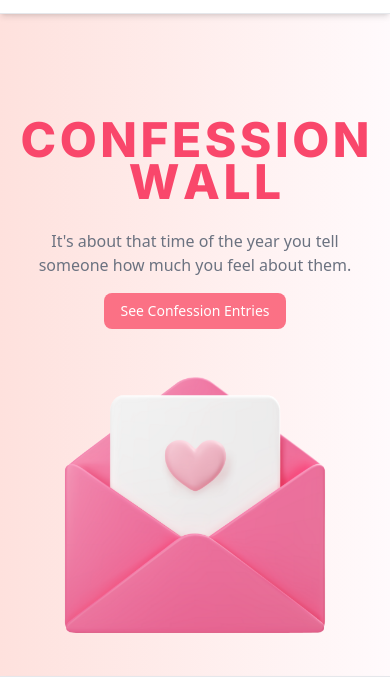
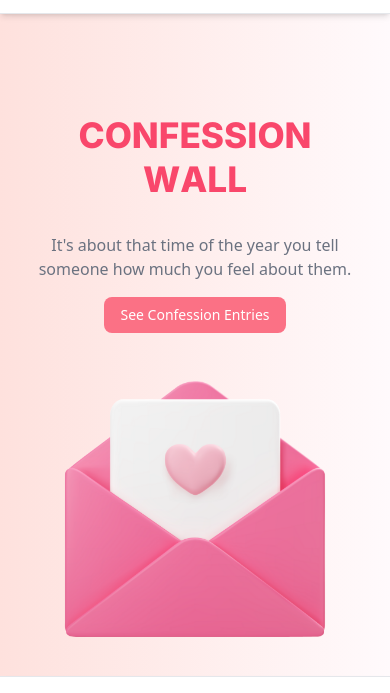
Before and after one commit to czarinacuarez/final-confession, a plain HTML site: page index.html in a window 390 px wide. Shown: the part 55-748 px from the top of the page. Drawn offline with nearby package versions, Linux system fonts and the light colour scheme; some packages are replaced by stand-ins of ours; a script that the page names is missing.

Commit message:
fixed responsiveness

```diff
--- a/index.html
+++ b/index.html
@@ -89,6 +89,7 @@
         <div class = "grid grid-cols-1 md:grid-cols-2 py-10 md:p-10 gap-4">
             <div class="flex justify-center flex-col align-center ">
                 <div class = "animate c p-2">
+                    <div class = "px-5 md:px-0 flex justify-center md:justify-start">
                         <span class = "">C</span>
                         <span>O</span>
                         <span>N</span>
@@ -99,11 +100,15 @@
                         <span>I</span>
                         <span>O</span>
                         <span>N</span>
+                    </div>
 
-                    <span class="md:ml-4 ml-5">W</span>
+                    <div class = "flex justify-center md:justify-start py-4">
+                        <span class="">W</span>
                         <span>A</span>
                         <span>L</span>
                         <span>L</span>
+
+                    </div>
 
                 </div>
                 <p class="py-4 font-base text-gray-500 text-center md:text-left max-w-full px-6 lg:px-0 md:max-w-sm">It's about that time of the year you tell someone how much you feel about them.</p>
--- a/styles.css
+++ b/styles.css
@@ -48,7 +48,7 @@
 	cursor: pointer;
 	display: inline-block;
 	font-weight: 800;
-    font-size: clamp(1.5rem, 2.979rem + 0.0672vw, 5rem);  color: #F9476B;
+    font-size: clamp(2.2rem, 1.3313rem + 2.7799vw, 4rem);color: #F9476B;
 	user-select: none;
 	line-height: .8;
 }
```
Lines whose indentation alone changed are shown as unchanged.
